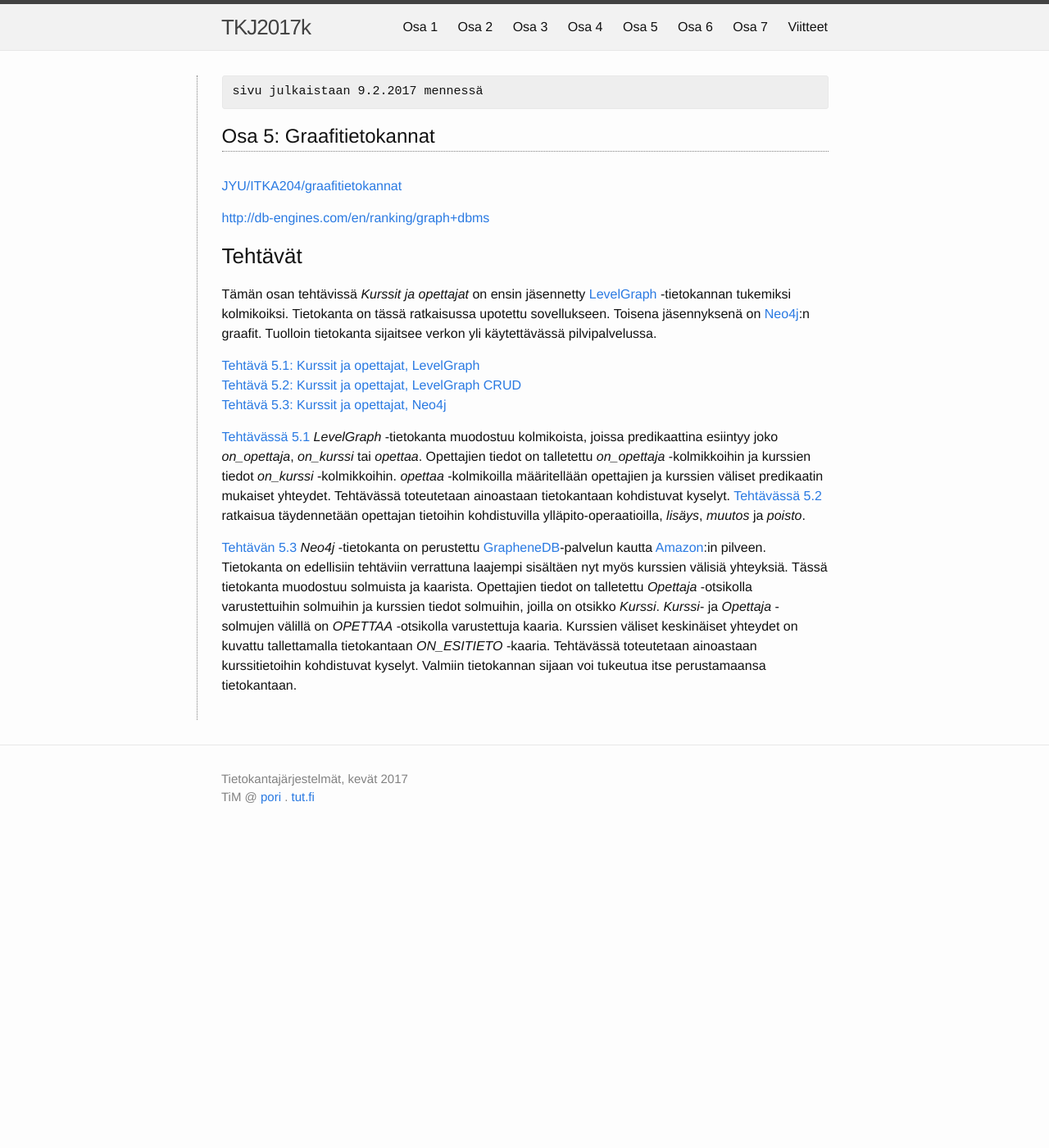
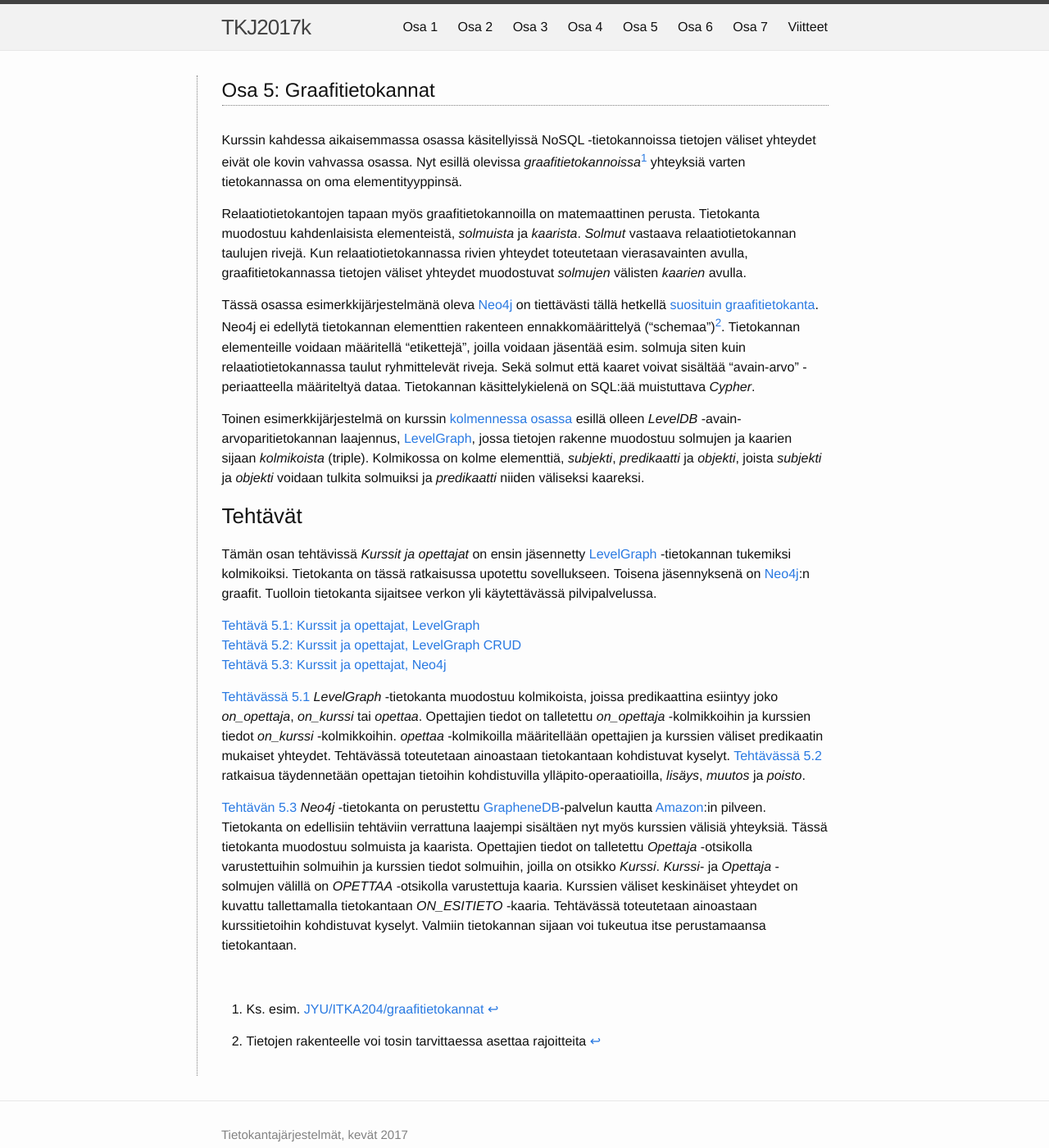
Before and after one commit to timedu/tkj2017k, a Jekyll site: the page built from docs/_osa5/index.md, in a window 1280 px wide and 1400 px high. Shown: the whole window at 82% size. Built offline with Jekyll 4.4.1, drawn with Linux system fonts in a browser that asks for light colours.

Commit message:
part 5 intro

```diff
--- a/docs/_osa5/index.md
+++ b/docs/_osa5/index.md
@@ -1,15 +1,22 @@
 ---
 layout: collection_index
 permalink: /:collection/index.html
-kesken: 1
-julkaisu: 9.2.2017
 ---
 
-[JYU/ITKA204/graafitietokannat]( https://tim.jyu.fi/view/kurssit/tktl/itka204/kurssimoniste#graafitietokannat)
+Kurssin kahdessa aikaisemmassa osassa käsitellyissä NoSQL -tietokannoissa tietojen väliset yhteydet eivät ole kovin vahvassa osassa. Nyt esillä olevissa *graafitietokannoissa*[^1] yhteyksiä varten tietokannassa on oma elementityyppinsä.
 
-<http://db-engines.com/en/ranking/graph+dbms>
+[^1]: Ks. esim. [JYU/ITKA204/graafitietokannat]( https://tim.jyu.fi/view/kurssit/tktl/itka204/kurssimoniste#graafitietokannat)
+
+Relaatiotietokantojen tapaan myös graafitietokannoilla on matemaattinen perusta. Tietokanta muodostuu kahdenlaisista elementeistä, *solmuista* ja *kaarista*. *Solmut* vastaava relaatiotietokannan taulujen rivejä. Kun relaatiotietokannassa rivien yhteydet toteutetaan vierasavainten avulla, graafitietokannassa tietojen väliset yhteydet muodostuvat *solmujen* välisten *kaarien* avulla.
+
+Tässä osassa esimerkkijärjestelmänä oleva [Neo4j][Neo4j] on tiettävästi tällä hetkellä [suosituin graafitietokanta][ranking]. Neo4j ei edellytä tietokannan elementtien rakenteen ennakkomäärittelyä ("schemaa")[^2]. Tietokannan elementeille voidaan määritellä "etikettejä", joilla voidaan jäsentää esim. solmuja siten kuin relaatiotietokannassa taulut ryhmittelevät riveja. Sekä solmut että kaaret voivat sisältää "avain-arvo" -periaatteella määriteltyä dataa. Tietokannan käsittelykielenä on SQL:ää muistuttava *Cypher*.
+
+[^2]: Tietojen rakenteelle voi tosin tarvittaessa asettaa rajoitteita
+
+Toinen esimerkkijärjestelmä on kurssin [kolmennessa osassa](../osa3) esillä olleen *LevelDB* -avain-arvoparitietokannan laajennus, [LevelGraph][LevelGraph], jossa tietojen rakenne muodostuu solmujen ja kaarien sijaan *kolmikoista* (triple). Kolmikossa on kolme elementtiä, *subjekti*, *predikaatti* ja *objekti*, joista *subjekti* ja *objekti* voidaan tulkita solmuiksi ja *predikaatti* niiden väliseksi kaareksi.
 
 
+[ranking]: http://db-engines.com/en/ranking/graph+dbms
 [Neo4j]: https://neo4j.com
 [LevelGraph]: https://github.com/mcollina/levelgraph/blob/master/README.md
 [GrapheneDB]: http://www.graphenedb.com
@@ -24,3 +31,5 @@ Tämän osan tehtävissä *Kurssit ja opettajat* on ensin jäsennetty [LevelGrap
 [Tehtävässä 5.1](tehtava51) *LevelGraph* -tietokanta muodostuu kolmikoista, joissa predikaattina esiintyy joko *on_opettaja*, *on_kurssi* tai *opettaa*. Opettajien tiedot on talletettu *on_opettaja* -kolmikkoihin ja kurssien tiedot *on_kurssi* -kolmikkoihin. *opettaa* -kolmikoilla määritellään opettajien ja kurssien väliset predikaatin mukaiset yhteydet. Tehtävässä toteutetaan ainoastaan tietokantaan kohdistuvat kyselyt. [Tehtävässä 5.2](tehtava52) ratkaisua täydennetään opettajan tietoihin kohdistuvilla ylläpito-operaatioilla, *lisäys*, *muutos* ja *poisto*.
 
 [Tehtävän 5.3](tehtava53) *Neo4j* -tietokanta on perustettu [GrapheneDB][GrapheneDB]-palvelun kautta [Amazon][Amazon]:in pilveen. Tietokanta on edellisiin tehtäviin verrattuna laajempi sisältäen nyt myös kurssien välisiä yhteyksiä. Tässä tietokanta muodostuu solmuista ja kaarista. Opettajien tiedot on talletettu *Opettaja* -otsikolla varustettuihin solmuihin ja kurssien tiedot solmuihin, joilla on otsikko *Kurssi*. *Kurssi*- ja *Opettaja* -solmujen välillä on *OPETTAA* -otsikolla varustettuja kaaria. Kurssien väliset keskinäiset yhteydet on kuvattu tallettamalla tietokantaan *ON_ESITIETO* -kaaria. Tehtävässä toteutetaan ainoastaan kurssitietoihin kohdistuvat kyselyt. Valmiin tietokannan sijaan voi tukeutua itse perustamaansa tietokantaan.
+
+<br/>
```
